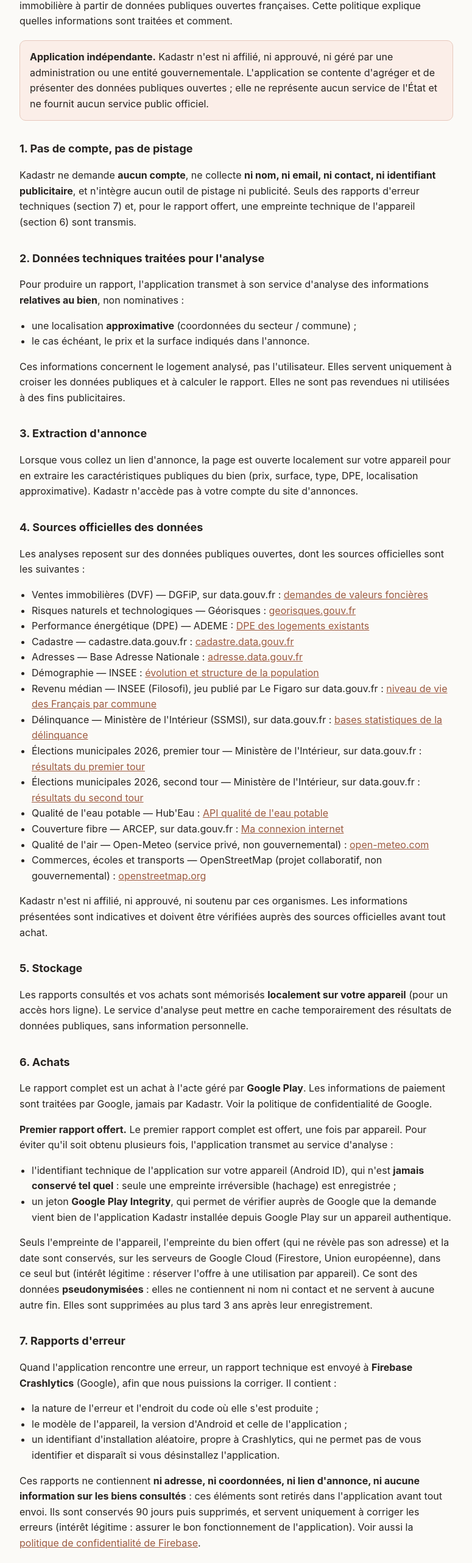
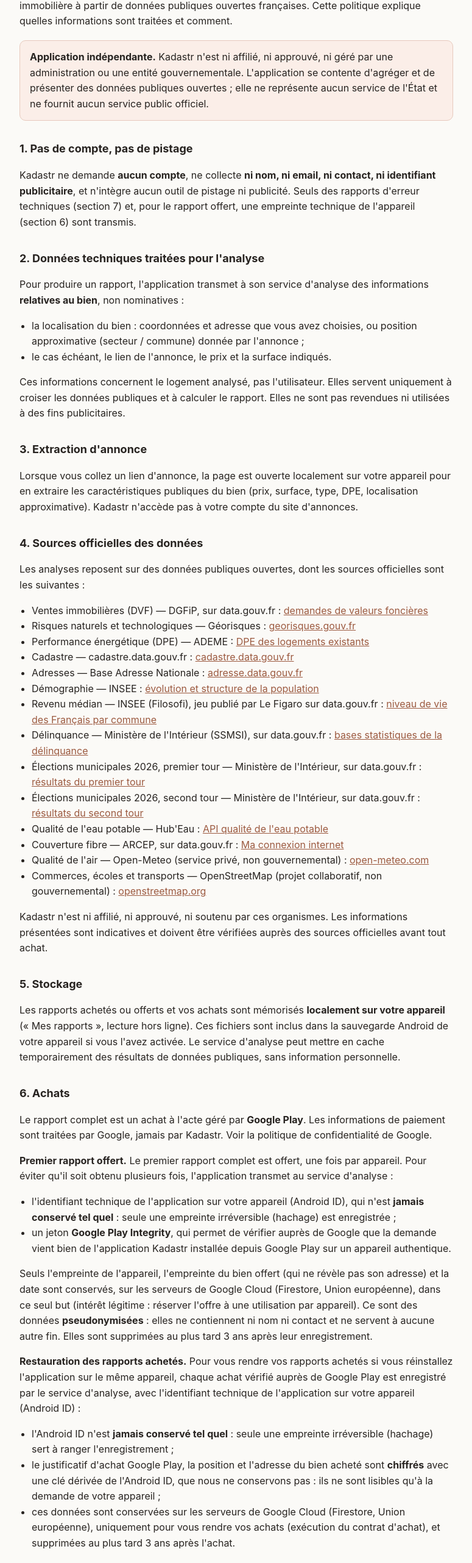
Before and after one commit to baptistemchl/kadastr-legal, a plain HTML site: page index.html in a window 1280 px wide. Shown: the part 230-2793 px from the top of the page at 61% size, without its empty margins (252-1027 px from the left). Drawn offline with Linux system fonts and the light colour scheme.

Commit message:
docs(SEC-02, UX-02): confidentialité — adresse du bien transmise, achats enregistrés chiffrés pour la restauration, sauvegarde Android
À publier (fusion dans main) en même temps que le backend et l'appli qui
enregistrent les achats.

Co-Authored-By: Claude Opus 5.5 <noreply@anthropic.com>

```diff
--- a/index.html
+++ b/index.html
@@ -32,7 +32,7 @@
     <strong>Kadastr</strong>
   </header>
   <h1>Politique de confidentialité</h1>
-  <p class="date">Dernière mise à jour : 13 novembre 2026</p>
+  <p class="date">Dernière mise à jour : 14 novembre 2026</p>
 
   <p>Kadastr (« l'application ») est édité par <strong>agenceixp</strong>. L'application
   analyse une annonce immobilière à partir de données publiques ouvertes françaises.
@@ -55,8 +55,9 @@
   <p>Pour produire un rapport, l'application transmet à son service d'analyse des
   informations <strong>relatives au bien</strong>, non nominatives :</p>
   <ul>
-    <li>une localisation <strong>approximative</strong> (coordonnées du secteur / commune) ;</li>
-    <li>le cas échéant, le prix et la surface indiqués dans l'annonce.</li>
+    <li>la localisation du bien : coordonnées et adresse que vous avez choisies, ou
+    position approximative (secteur / commune) donnée par l'annonce ;</li>
+    <li>le cas échéant, le lien de l'annonce, le prix et la surface indiqués.</li>
   </ul>
   <p>Ces informations concernent le logement analysé, pas l'utilisateur. Elles servent
   uniquement à croiser les données publiques et à calculer le rapport. Elles ne sont pas
@@ -105,9 +106,11 @@
   sources officielles avant tout achat.</p>
 
   <h2>5. Stockage</h2>
-  <p>Les rapports consultés et vos achats sont mémorisés <strong>localement sur votre
-  appareil</strong> (pour un accès hors ligne). Le service d'analyse peut mettre en cache
-  temporairement des résultats de données publiques, sans information personnelle.</p>
+  <p>Les rapports achetés ou offerts et vos achats sont mémorisés <strong>localement sur
+  votre appareil</strong> (« Mes rapports », lecture hors ligne). Ces fichiers sont inclus
+  dans la sauvegarde Android de votre appareil si vous l'avez activée. Le service
+  d'analyse peut mettre en cache temporairement des résultats de données publiques, sans
+  information personnelle.</p>
 
   <h2>6. Achats</h2>
   <p>Le rapport complet est un achat à l'acte géré par <strong>Google Play</strong>. Les
@@ -131,6 +134,22 @@
   contiennent ni nom ni contact et ne servent à aucune autre fin. Elles sont supprimées
   au plus tard 3 ans après leur enregistrement.</p>
 
+  <p><strong>Restauration des rapports achetés.</strong> Pour vous rendre vos rapports
+  achetés si vous réinstallez l'application sur le même appareil, chaque achat vérifié
+  auprès de Google Play est enregistré par le service d'analyse, avec l'identifiant
+  technique de l'application sur votre appareil (Android ID) :</p>
+  <ul>
+    <li>l'Android ID n'est <strong>jamais conservé tel quel</strong> : seule une empreinte
+    irréversible (hachage) sert à ranger l'enregistrement ;</li>
+    <li>le justificatif d'achat Google Play, la position et l'adresse du bien acheté sont
+    <strong>chiffrés</strong> avec une clé dérivée de l'Android ID, que nous ne conservons
+    pas : ils ne sont lisibles qu'à la demande de votre appareil ;</li>
+    <li>ces données sont conservées sur les serveurs de Google Cloud (Firestore, Union
+    européenne), uniquement pour vous rendre vos achats (exécution du contrat d'achat),
+    et supprimées au plus tard 3 ans après l'achat.</li>
+  </ul>
+  <p>Vous pouvez demander leur suppression à l'adresse de contact ci-dessous.</p>
+
   <h2>7. Rapports d'erreur</h2>
   <p>Quand l'application rencontre une erreur, un rapport technique est envoyé à
   <strong>Firebase Crashlytics</strong> (Google), afin que nous puissions la corriger. Il
@@ -150,9 +169,12 @@
   Firebase</a>.</p>
 
   <h2>8. Vos droits (RGPD)</h2>
-  <p>Kadastr ne détenant pas de données personnelles identifiantes, il n'y a pas de profil
-  utilisateur à consulter ou supprimer. Vous pouvez à tout moment effacer les données
-  locales en désinstallant l'application. Pour toute question, contactez-nous ci-dessous.</p>
+  <p>Kadastr ne détient ni nom, ni adresse électronique, ni compte : il n'y a pas de profil
+  utilisateur. Les seules données conservées sont pseudonymisées (essai gratuit, achats
+  enregistrés : sections 6). Vous pouvez à tout moment effacer les données locales en
+  désinstallant l'application, et demander la suppression des données conservées ou y
+  accéder en nous écrivant ci-dessous (indiquez-nous comment vous joindre ; nous vous
+  guiderons pour identifier votre appareil).</p>
 
   <h2>9. Contact</h2>
   <p>agenceixp — <a href="mailto:agenceixp.app@gmail.com">agenceixp.app@gmail.com</a></p>
```
